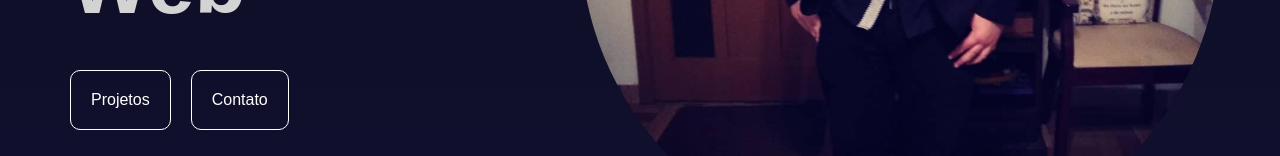
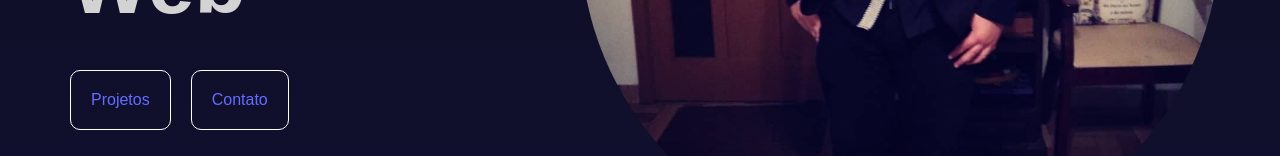
Before and after one commit to Mauricio8583/portfolioweb, a React (Vite) app: page / in a window 1280 px wide. Shown: the part 505-661 px from the top of the page. Built offline with nearby package versions, Linux system fonts and the light colour scheme.

Commit message:
Creating message after send email

```diff
--- a/src/components/contact/Contact.jsx
+++ b/src/components/contact/Contact.jsx
@@ -1,4 +1,4 @@
-import { useRef } from 'react'
+import { useRef, useState } from 'react'
 import './contact.scss'
 import {motion, useInView} from 'framer-motion'
 import emailjs from '@emailjs/browser'
@@ -22,15 +22,20 @@ const Contact = () => {
 
    const ref = useRef();
    const form = useRef();
+   const [msg, setMsg] = useState(null);
+   const [messageStatus, setMessageStatus] = useState(false);
 
    const sendEmail = (e) => {
     e.preventDefault();
 
     emailjs.sendForm('service_e9t1fq3', 'template_jic7t1m', form.current, 'vqvEXXhzsf5l_cSPb').then((result) => {
         console.log(result.text)
+        setMsg('Obrigado! Responderei o mais rápido possível');
+        setMessageStatus(true);
     }, (error) => {
         console.log(error.text)
     })
+
    }
 
    const isInView = useInView(ref, {
@@ -75,10 +80,11 @@ const Contact = () => {
 
             </motion.div>
             <motion.form initial={{opacity: 0}} whileInView={{opacity: 1}} transition={{delay: 4, duration: 1}} ref={form} onSubmit={sendEmail}>
-                <input type='text' placeholder='Nome' name='from_name' required />
+                <input type='text' placeholder='Nome' name='from_name'  required />
                 <input type='email' placeholder='E-mail' name='user_email' required />
                 <textarea rows={8} placeholder='Como posso lhe ajudar?' name='message' />
                 <button>Enviar</button>
+                {messageStatus ? msg : null}
             </motion.form>
         </div>
     </motion.div>
--- a/src/components/profile/Profile.jsx
+++ b/src/components/profile/Profile.jsx
@@ -18,14 +18,15 @@ const Profile = () => {
     }
   }
 
+
   return (
     <div className='profile'>
         <motion.div className='text-container' variants={textVariants}  initial='initial' animate='animate'>
             <motion.h2 variants={textVariants}>Mauricio Oliveira</motion.h2>
             <motion.h1 variants={textVariants}>Desenvolvedor Web</motion.h1>
             <motion.div className='buttons' variants={textVariants}>
-                <motion.button>Projetos</motion.button>
-                <motion.button>Contato</motion.button>
+                <motion.button><a href='#Portfolio'>Projetos</a></motion.button>
+                <motion.button><a href='#Contato'>Contato</a></motion.button>
             </motion.div>
            </motion.div>
 
```
